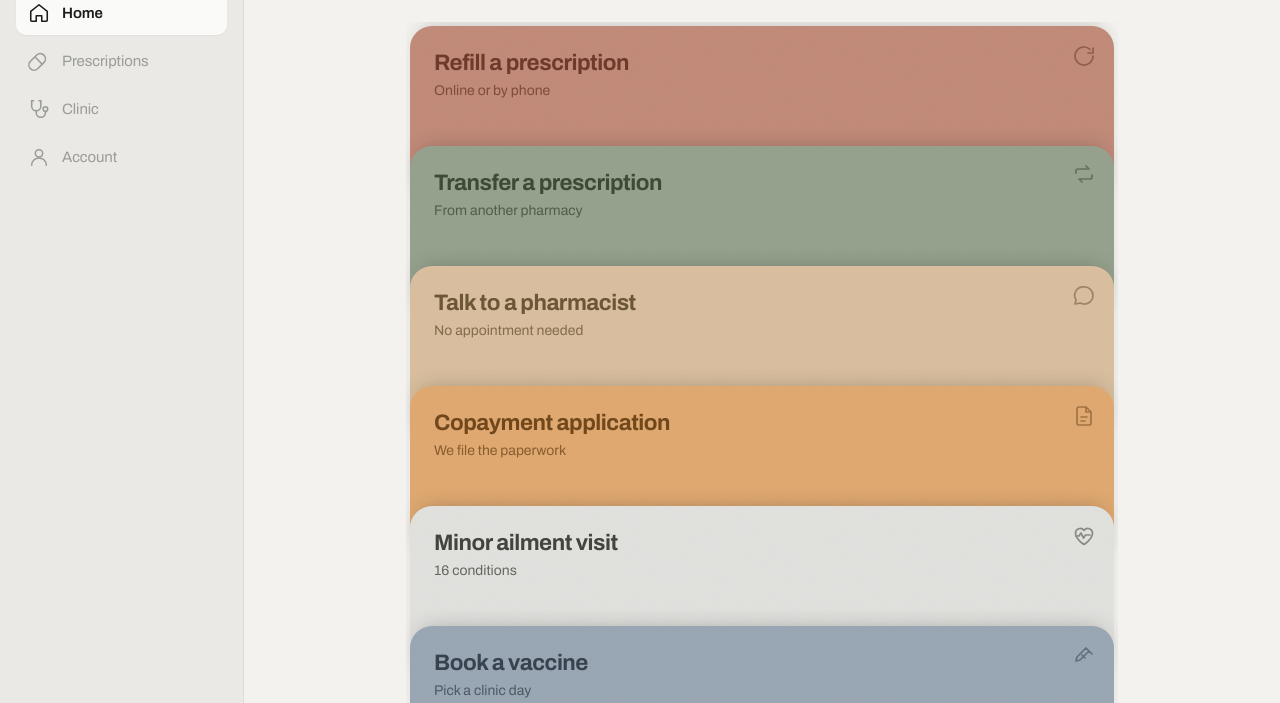
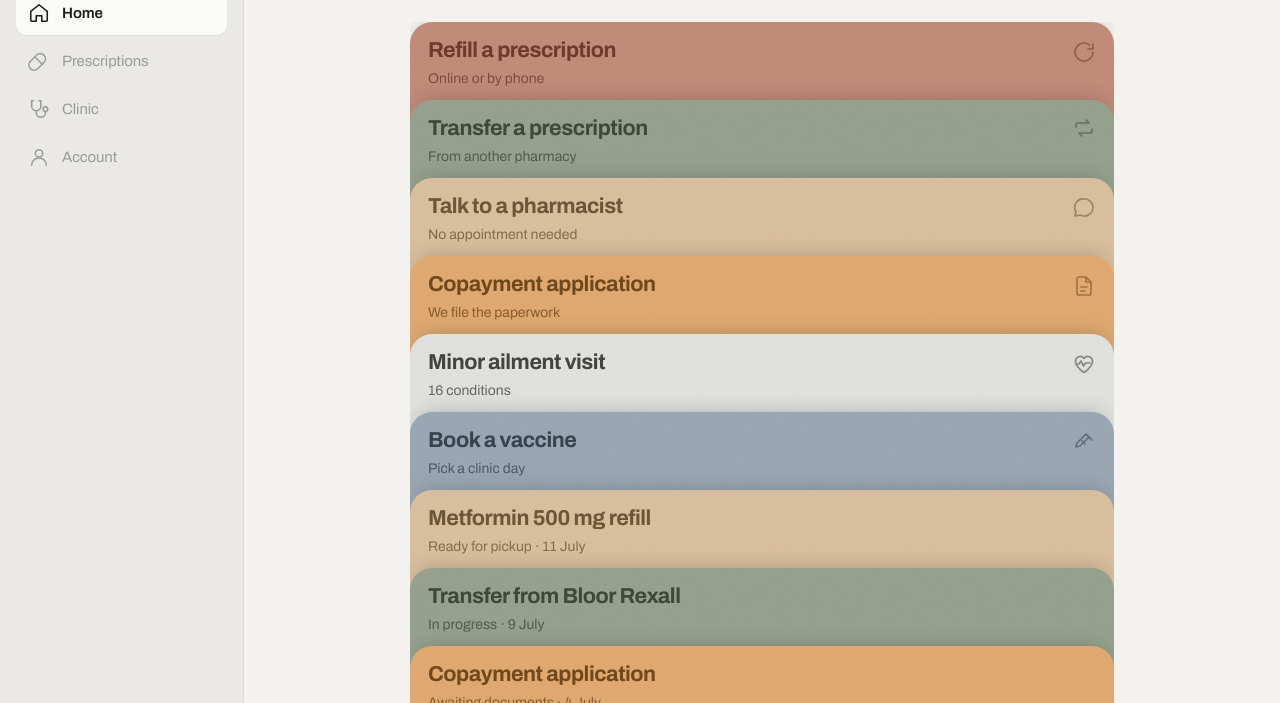
Before and after one commit to shaneyoussef/medixly, a plain HTML site: page docs/index.html in a window 1280 px wide. Shown: the part 97-800 px from the top of the page. Drawn offline with Linux system fonts and the light colour scheme.

Commit message:
Render an overlapping wallet deck driven by scrolling and version cached assets

```diff
--- a/docs/assets/css/medixly.css
+++ b/docs/assets/css/medixly.css
@@ -632,8 +632,9 @@ a { color: var(--ink-1); text-decoration: none; }
   -webkit-overflow-scrolling: touch;
   scrollbar-width: thin;
   scrollbar-color: var(--line-2) transparent;
-  padding: 4px 4px 16px;
-  margin-inline: -4px;
+  padding: 0;
+  overflow-x: hidden;
+  overflow-anchor: none;
   scroll-padding-block: 16px;
 }
 
@@ -652,8 +653,8 @@ a { color: var(--ink-1); text-decoration: none; }
   top: calc(var(--card-index, 0) * 12px);
   z-index: var(--card-index, 0);
   flex: none;
-  min-height: 180px;
-  margin-top: -60px;
+  min-height: 250px;
+  margin-top: -164px;
   box-shadow: 0 -8px 20px -10px rgba(28, 29, 27, .28);
 }
 
@@ -663,10 +664,41 @@ a { color: var(--ink-1); text-decoration: none; }
 /* A focused card must remain readable above the overlapped deck. */
 .stack--wallet .card:focus-visible { z-index: 20; }
 
+/* The native scroll track drives a stationary stage. Card transforms, rather
+   than page movement or sticky margin heuristics, create the wallet motion. */
+.stack--wallet[data-motion="ready"] {
+  display: block;
+  position: relative;
+  padding: 0;
+}
+
+.wallet-stage {
+  position: sticky;
+  top: 0;
+  width: 100%;
+  overflow: hidden;
+  isolation: isolate;
+}
+
+.stack--wallet .wallet-stage .card {
+  position: absolute;
+  inset: 0 0 auto;
+  margin: 0;
+  min-height: 0;
+  height: var(--wallet-card-height);
+  padding: 16px 52px 20px 18px;
+  transform: translate3d(0, var(--wallet-y), 0) scale(var(--wallet-scale, 1));
+  transform-origin: center top;
+  transition: box-shadow var(--dur-base) var(--ease);
+  will-change: transform;
+}
+
+.wallet-stage .card__title { font-size: clamp(1rem, 3.8vw, 1.35rem); }
+.wallet-stage .card__meta { font-size: .875rem; }
+
 @media (min-width: 1024px) {
   .home-wallet .app__main { padding-bottom: 0; }
   .wallet-head { padding-top: 32px; padding-bottom: 28px; }
-  .wallet-scroll { padding-bottom: 24px; }
 }
 
 @media (max-height: 500px) {
--- a/docs/assets/js/medixly.js
+++ b/docs/assets/js/medixly.js
@@ -234,6 +234,64 @@ export async function closeSheet() {
 /* --------------------------------------------------------------------------
    Card grids — build from data so markup stays short and consistent
    -------------------------------------------------------------------------- */
+function wireWallet(host) {
+  const viewport = host.closest('.wallet-scroll');
+  if (!viewport) return;
+  const cards = [...host.querySelectorAll('.card')];
+  const stage = document.createElement('div');
+  stage.className = 'wallet-stage';
+  stage.append(...cards);
+  host.appendChild(stage);
+  host.dataset.motion = 'ready';
+  let stride = 86;
+  let peek = 12;
+  let range = 0;
+  let frame = 0;
+
+  function draw() {
+    frame = 0;
+    const scroll = Math.max(0, Math.min(range, viewport.scrollTop));
+    cards.forEach((card, index) => {
+      const natural = index * stride - scroll;
+      const tucked = index * peek;
+      const y = Math.max(tucked, natural);
+      const depth = Math.max(0, (tucked - natural) / stride);
+      card.style.setProperty('--wallet-y', `${y}px`);
+      card.style.setProperty('--wallet-scale', reducedMotion.matches ? '1' : String(1 - Math.min(.06, depth * .012)));
+    });
+  }
+
+  function measure() {
+    const progress = range ? viewport.scrollTop / range : 0;
+    const height = viewport.clientHeight;
+    if (!height) return;
+    const cardHeight = Math.max(160, Math.min(300, viewport.clientWidth * .68, height * .7));
+    // Leave a readable title strip on every card before it tucks into the deck.
+    const titleHeight = Math.max(...cards.map(card => card.querySelector('.card__title').offsetHeight));
+    stride = Math.max(78, titleHeight + 34);
+    peek = Math.max(0, Math.min(12, (height - cardHeight - 16) / Math.max(1, cards.length - 1)));
+    range = Math.max(0, (cards.length - 1) * (stride - peek));
+    stage.style.height = `${height}px`;
+    host.style.height = `${height + range}px`;
+    host.style.setProperty('--wallet-card-height', `${cardHeight}px`);
+    viewport.scrollTop = Math.min(range, progress * range);
+    draw();
+  }
+
+  viewport.addEventListener('scroll', () => {
+    if (!frame) frame = requestAnimationFrame(draw);
+  }, { passive: true });
+  cards.forEach((card, index) => card.addEventListener('focus', () => {
+    if (!card.matches(':focus-visible') || sheetEl?.dataset.open === 'true') return;
+    viewport.scrollTo({ top: index * (stride - peek), behavior: 'instant' });
+    draw();
+  }));
+  new ResizeObserver(measure).observe(viewport);
+  reducedMotion.addEventListener('change', draw);
+  document.fonts.ready.then(measure);
+  measure();
+}
+
 export function renderCards(host, items) {
   if (!host) return;
   host.innerHTML = items.map((it, i) => `
@@ -251,6 +309,7 @@ export function renderCards(host, items) {
       else if (item.href) window.location.href = item.href;
     });
   });
+  if (host.classList.contains('stack--wallet')) wireWallet(host);
 }
 
 /* --------------------------------------------------------------------------
--- a/docs/index.html
+++ b/docs/index.html
@@ -9,7 +9,7 @@
 <link rel="icon" href="favicon.svg" type="image/svg+xml">
 <link rel="preconnect" href="https://fonts.googleapis.com">
 <link rel="preconnect" href="https://fonts.gstatic.com" crossorigin>
-<link rel="stylesheet" href="assets/css/medixly.css">
+<link rel="stylesheet" href="assets/css/medixly.css?v=wallet-3">
 </head>
 <body class="home-wallet">
 
@@ -33,7 +33,7 @@
 </div>
 
 <script type="module">
-import { renderCards } from './assets/js/medixly.js';
+import { renderCards } from './assets/js/medixly.js?v=wallet-3';
 
 const services = [
   {
```
Also changed, not shown: docs/chat.html (+2 -2 lines), docs/clinic.html (+2 -2 lines), docs/prescriptions.html (+2 -2 lines), docs/profile.html (+2 -2 lines), docs/signin.html (+2 -2 lines).
